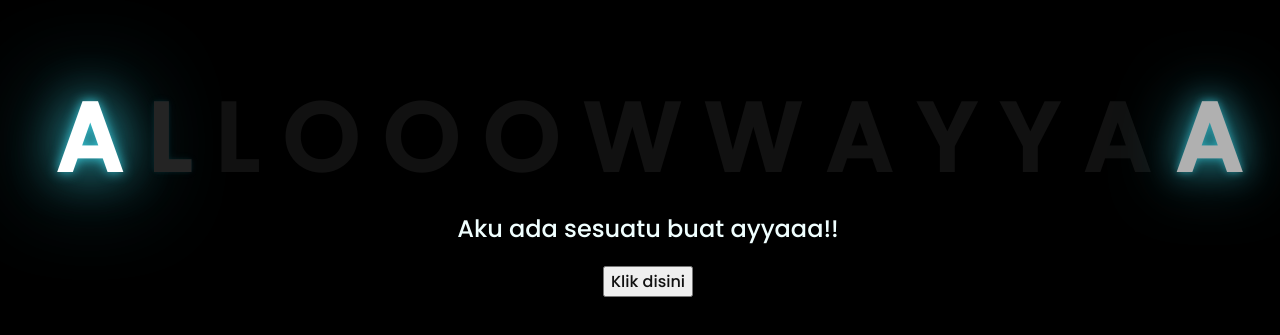
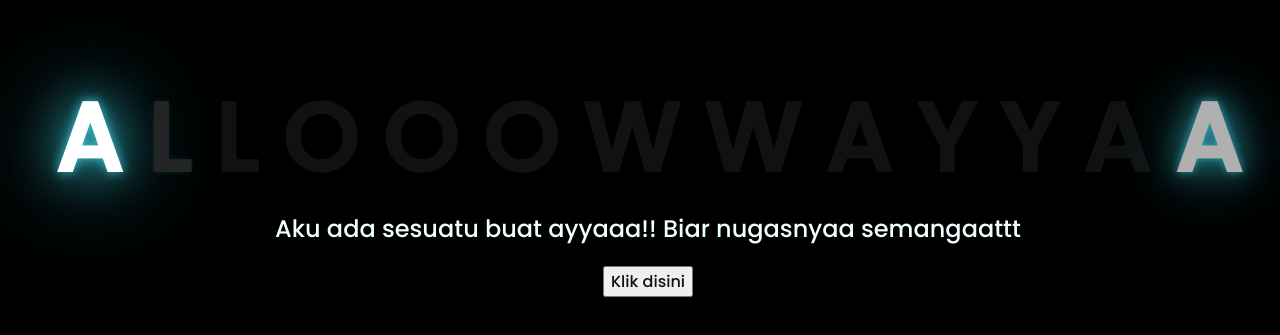
Before and after one commit to annaffii/ayyaaaa, a plain HTML site: page index.html in a window 1280 px wide. Shown: the part 227-562 px from the top of the page. Drawn offline with Linux system fonts and the light colour scheme.

Commit message:
Update index.html

```diff
--- a/index.html
+++ b/index.html
@@ -27,6 +27,7 @@
     </div>
     <div class="description">
         <span>Aku ada sesuatu buat ayyaaa!!</span>
+        <span>Biar nugasnyaa semangaattt</span>
     </div>
     <div class="button">
         <button>
```
